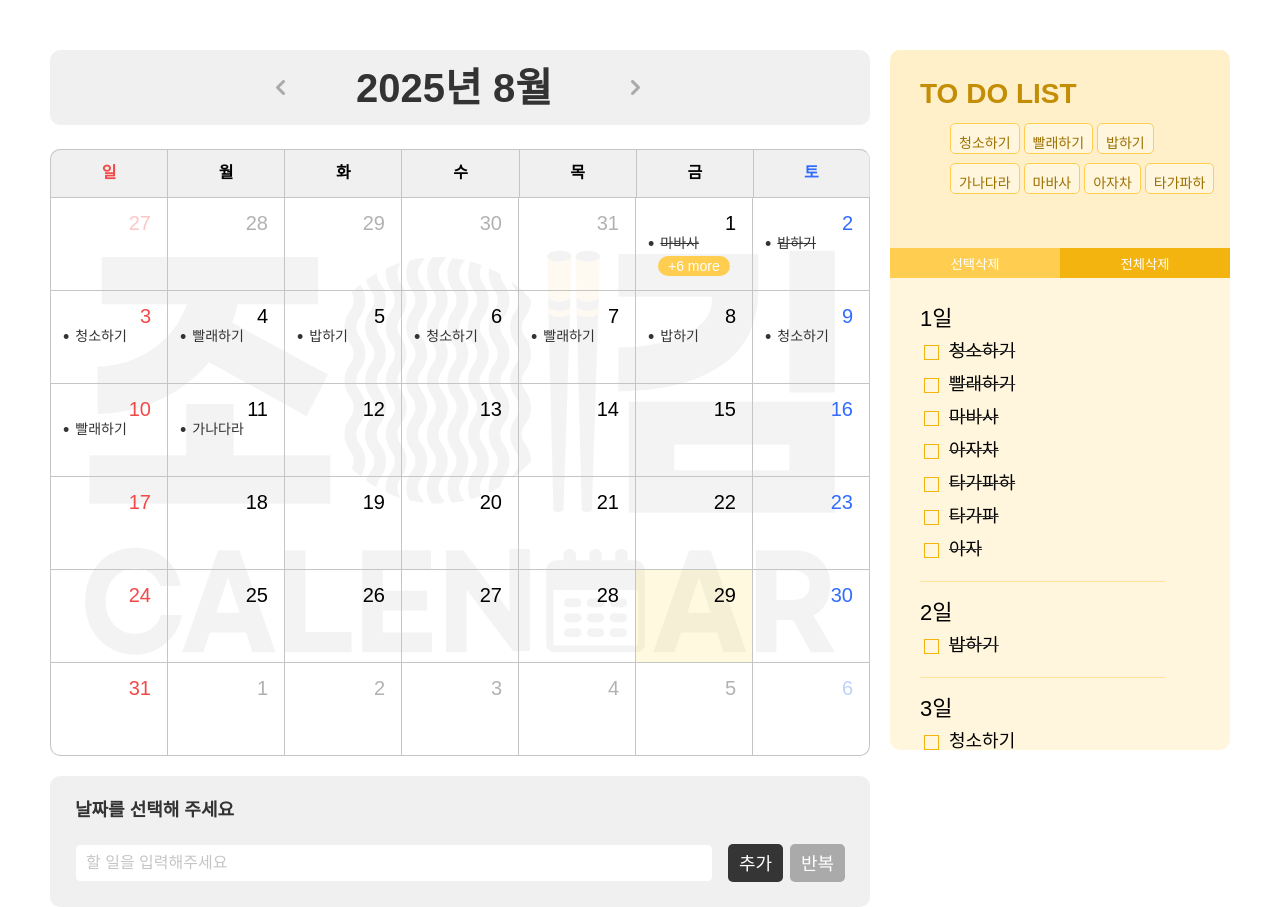
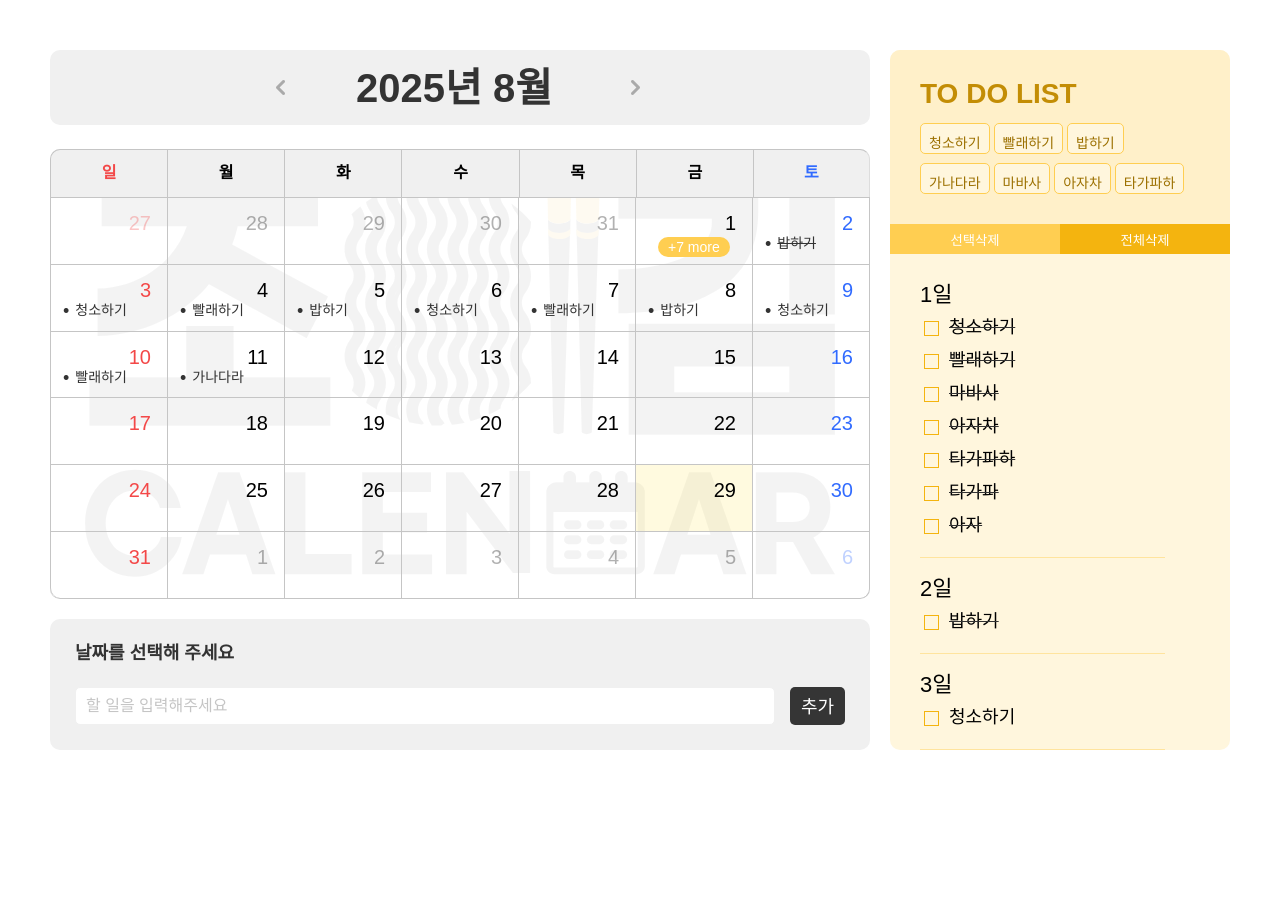
Before and after one commit to todoCalendar/todoCalendar, a React (Vite) app: page / in a window 1280 px wide. After the commit the page ends 800 px from the top, so only its background shows below. Built offline with nearby package versions, Linux system fonts and the light colour scheme; a web font is replaced by a local one.

Commit message:
캘린더 height 수정

```diff
--- a/src/assets/css/calendar.css
+++ b/src/assets/css/calendar.css
@@ -5,6 +5,7 @@
     /* margin-top: 57px;
     margin-left: 59px; */
     width: 100%;
+    height: 100%;
 }
 
 /* 헤더 스타일링 */
--- a/src/assets/css/filter-btns.module.css
+++ b/src/assets/css/filter-btns.module.css
@@ -2,7 +2,6 @@
     position: relative;
 }
 .filter-btn-group {
-    margin: 0 26px 24px 30px;
     width: 280px;
     height: 71px;
     display: flex;
--- a/src/components/Calendar.jsx
+++ b/src/components/Calendar.jsx
@@ -17,6 +17,7 @@ export default function Calendar() {
     }));
 
     const handleDateClick = (arg) => {
+        console.log(arg);
         dispatch(selectDate(arg.dateStr));
     };
 
@@ -27,6 +28,20 @@ export default function Calendar() {
                 dateClick={handleDateClick}
                 events={calendarEvents}
                 selectable={true}
+                select={(start, end, allDay) => {
+                    // if (end.getTime() != start.getTime()) {
+                    //     calendar.fullCalendar("unselect");
+                    // }
+                    console.log(
+                        "start:",
+                        start,
+                        "end:",
+                        end,
+                        "allDay:",
+                        allDay
+                    );
+                }}
+                height={"100%"}
                 locale="ko"
                 dayCellContent={(arg) => {
                     // 날짜에서 '일' 글자를 제거하고 숫자만 반환
--- a/src/components/InputTodo.jsx
+++ b/src/components/InputTodo.jsx
@@ -5,7 +5,6 @@ import { addTodo, todoDone } from "../store";
 function InputTodo() {
     // 입력 값을 저장할 state 생성
     const [text, setText] = useState("");
-    const [showRepeatList, setShowRepeatList] = useState(false);
 
     // dispatch 함수 가져오기
     const dispatch = useDispatch();
@@ -90,11 +89,6 @@ function InputTodo() {
           })
         : []; // 날짜가 선택되지 않았을 때는 빈 배열을 반환
 
-    // 반복 버튼 클릭 시 핸들러 함수
-    const handleRepeatClick = () => {
-        setShowRepeatList(!showRepeatList);
-    };
-
     return (
         <div className="input-todo">
             <div className="view-box">
@@ -142,29 +136,6 @@ function InputTodo() {
                     >
                         추가
                     </button>
-                    <button
-                        type="button"
-                        className="repeat-btn btn"
-                        onClick={handleRepeatClick}
-                    >
-                        반복
-                    </button>
-                    <ul
-                        className={`repeat-list ${showRepeatList ? "show" : ""}`}
-                    >
-                        <li>
-                            <button type="button">매일마다</button>
-                        </li>
-                        <li>
-                            <button type="button">매주마다</button>
-                        </li>
-                        <li>
-                            <button type="button">매월마다</button>
-                        </li>
-                        <li>
-                            <button type="button">매년마다</button>
-                        </li>
-                    </ul>
                 </div>
             </div>
         </div>
```
Also changed, not shown: 1 other file (tests, documents, lock files or other folders).
